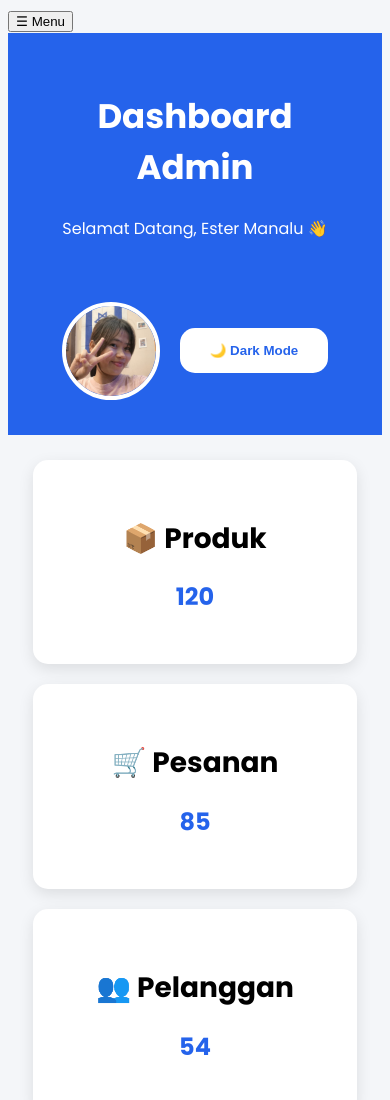
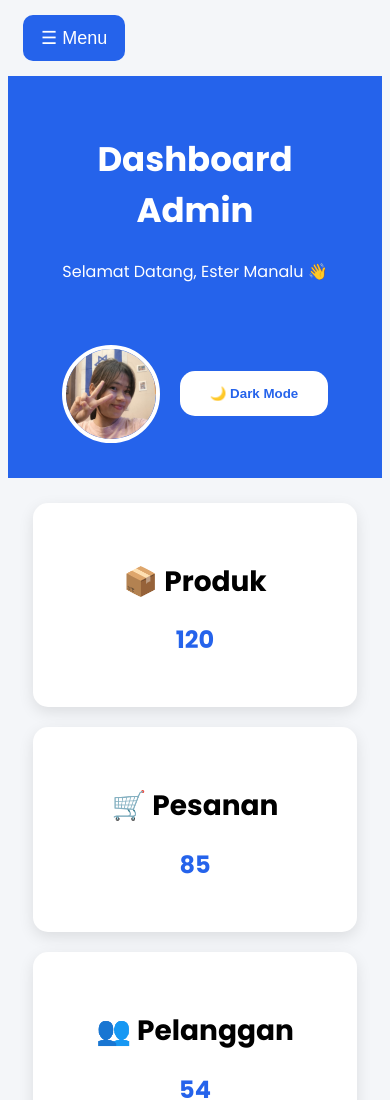
Before and after one commit to manaluester233-maker/admin-dashboard, a plain HTML site: page index.html in a window 390 px wide. Shown: the top 1100 px of the page. Drawn offline with Linux system fonts and the light colour scheme.

Commit message:
Add responsive styles for menu button

```diff
--- a/style.css
+++ b/style.css
@@ -411,3 +411,22 @@ header{
     }
 
 }
+#menuBtn{
+    display:none;
+}
+
+@media (max-width:768px){
+
+    #menuBtn{
+        display:block;
+        background:#2563eb;
+        color:white;
+        border:none;
+        padding:12px 18px;
+        border-radius:10px;
+        margin:15px;
+        font-size:18px;
+        cursor:pointer;
+    }
+
+}
```
